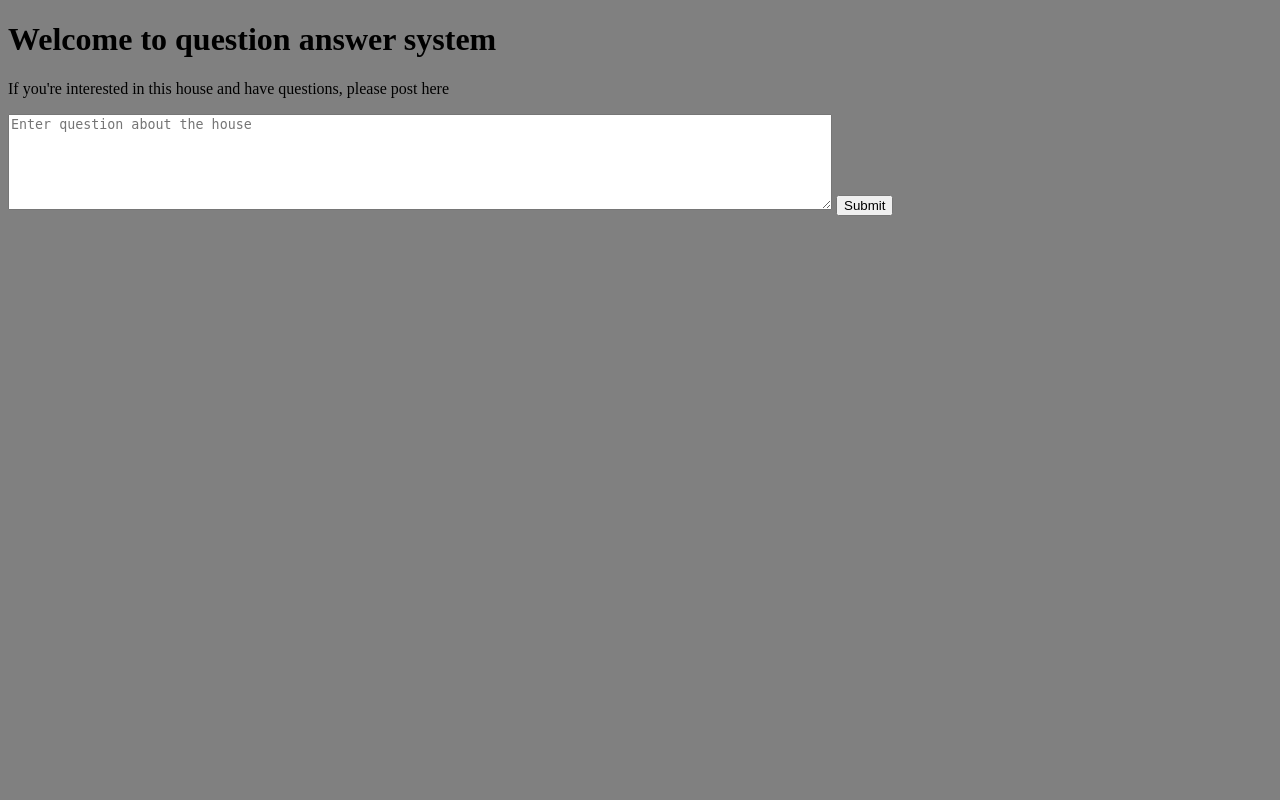
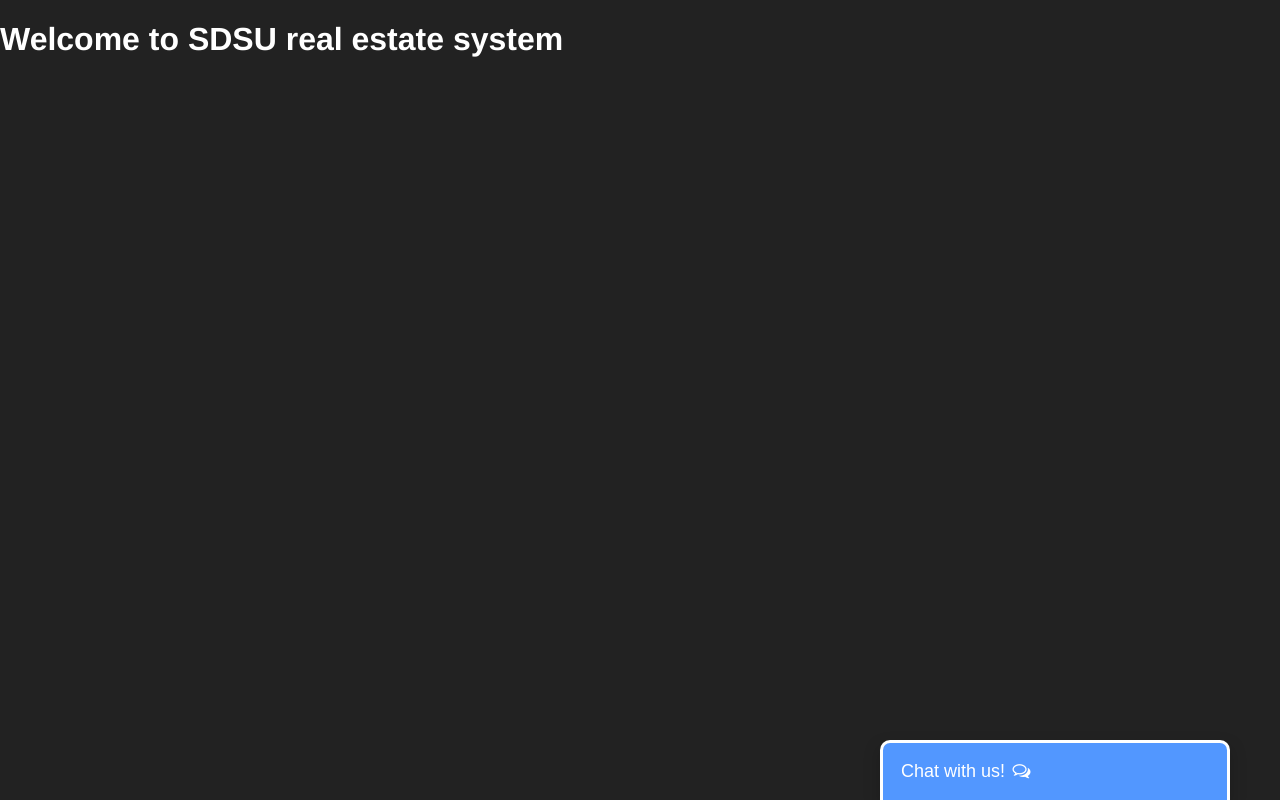
Before and after one commit to vanand96/NLPQuestionAnswerSystem, a Django app: template templates/housing.html in a window 1280 px wide. Run offline with Django 3.2, Linux system fonts and the light colour scheme; the template is opened without the code that fills it, so the values that code supplies are empty.

Commit message:
Implemented chat for the QA system

```diff
--- a/bert/urls.py
+++ b/bert/urls.py
@@ -4,5 +4,6 @@
 urlpatterns = [
     path('', views.home, name='home'),
     path('answer', views.answer, name='answer'),
-    path('selected_house', views.selected_house, name='selected_house')
+    path('selected_house', views.selected_house, name='selected_house'),
+    path('get_answer', views.get_answer, name='get_answer')
 ]
--- /dev/null
+++ b/static/css/chat.css
@@ -0,0 +1,172 @@
+.chat-bar-collapsible {
+    position: fixed;
+    bottom: 0;
+    right: 50px;
+    box-shadow: 0 8px 16px 0 rgba(0, 0, 0, 0.2);
+}
+
+.collapsible {
+    background-color: rgb(82, 151, 255);
+    color: white;
+    cursor: pointer;
+    padding: 18px;
+    width: 350px;
+    text-align: left;
+    outline: none;
+    font-size: 18px;
+    border-radius: 10px 10px 0px 0px;
+    border: 3px solid white;
+    border-bottom: none;
+}
+
+.content {
+    max-height: 0;
+    overflow: hidden;
+    transition: max-height 0.2s ease-out;
+    background-color: #f1f1f1;
+}
+
+.full-chat-block {
+    width: 350px;
+    background: white;
+    text-align: center;
+    overflow: auto;
+    scrollbar-width: none;
+    height: max-content;
+    transition: max-height 0.2s ease-out;
+}
+
+.outer-container {
+    min-height: 500px;
+    bottom: 0%;
+    position: relative;
+}
+
+.chat-container {
+    max-height: 500px;
+    width: 100%;
+    position: absolute;
+    bottom: 0;
+    left: 0;
+    scroll-behavior: smooth;
+    hyphens: auto;
+}
+
+.chat-container::-webkit-scrollbar {
+    display: none;
+}
+
+.chat-bar-input-block {
+    display: flex;
+    float: left;
+    box-sizing: border-box;
+    justify-content: space-between;
+    width: 100%;
+    align-items: center;
+    background-color: rgb(235, 235, 235);
+    border-radius: 10px 10px 0px 0px;
+    padding: 10px 0px 10px 10px;
+}
+
+.chat-bar-icons {
+    display: flex;
+    justify-content: space-evenly;
+    box-sizing: border-box;
+    width: 25%;
+    float: right;
+    font-size: 20px;
+}
+
+#chat-icon:hover {
+    opacity: .7;
+}
+
+/* Chat bubbles */
+
+#userInput {
+    width: 75%;
+}
+
+.input-box {
+    float: left;
+    border: none;
+    box-sizing: border-box;
+    width: 100%;
+    border-radius: 10px;
+    padding: 10px;
+    font-size: 16px;
+    color: #000;
+    background-color: white;
+    outline: none
+}
+
+.userText {
+    color: white;
+    font-family: Helvetica;
+    font-size: 16px;
+    font-weight: normal;
+    text-align: right;
+    clear: both;
+}
+
+.userText span {
+    line-height: 1.5em;
+    display: inline-block;
+    background: #5ca6fa;
+    padding: 10px;
+    border-radius: 8px;
+    border-bottom-right-radius: 2px;
+    max-width: 80%;
+    margin-right: 10px;
+    animation: floatup .5s forwards
+}
+
+.botText {
+    color: #000;
+    font-family: Helvetica;
+    font-weight: normal;
+    font-size: 16px;
+    text-align: left;
+}
+
+.botText span {
+    line-height: 1.5em;
+    display: inline-block;
+    background: #e0e0e0;
+    padding: 10px;
+    border-radius: 8px;
+    border-bottom-left-radius: 2px;
+    max-width: 80%;
+    margin-left: 10px;
+    animation: floatup .5s forwards
+}
+
+@keyframes floatup {
+    from {
+        transform: translateY(14px);
+        opacity: .0;
+    }
+    to {
+        transform: translateY(0px);
+        opacity: 1;
+    }
+}
+
+@media screen and (max-width:600px) {
+    .full-chat-block {
+        width: 100%;
+        border-radius: 0px;
+    }
+    .chat-bar-collapsible {
+        position: fixed;
+        bottom: 0;
+        right: 0;
+        width: 100%;
+    }
+    .collapsible {
+        width: 100%;
+        border: 0px;
+        border-top: 3px solid white;
+        border-radius: 0px;
+    }
+}
--- /dev/null
+++ b/static/css/home.css
@@ -0,0 +1,9 @@
+html {
+    scroll-behavior: smooth;
+    font-family: Helvetica, sans-serif, Arial;
+}
+
+body {
+    margin: 0 auto;
+    background-color: #222;
+}
--- /dev/null
+++ b/static/scripts/chat.js
@@ -0,0 +1,113 @@
+// Collapsible
+var coll = document.getElementsByClassName("collapsible");
+
+for (let i = 0; i < coll.length; i++) {
+    coll[i].addEventListener("click", function () {
+        this.classList.toggle("active");
+
+        var content = this.nextElementSibling;
+
+        if (content.style.maxHeight) {
+            content.style.maxHeight = null;
+        } else {
+            content.style.maxHeight = content.scrollHeight + "px";
+        }
+
+    });
+}
+
+function getTime() {
+    let today = new Date();
+    hours = today.getHours();
+    minutes = today.getMinutes();
+
+    if (hours < 10) {
+        hours = "0" + hours;
+    }
+
+    if (minutes < 10) {
+        minutes = "0" + minutes;
+    }
+
+    let time = hours + ":" + minutes;
+    return time;
+}
+
+// Gets the first message
+function firstBotMessage() {
+    let firstMessage = "How's it going?"
+    document.getElementById("botStarterMessage").innerHTML = '<p class="botText"><span>' + firstMessage + '</span></p>';
+
+    let time = getTime();
+
+    $("#chat-timestamp").append(time);
+    document.getElementById("userInput").scrollIntoView(false);
+}
+
+firstBotMessage();
+
+// Retrieves the response
+function getHardResponse(userText) {
+    getBotResponse(userText).then(
+        (answer) => {
+            let botHtml = '<p class="botText"><span>' + answer + '</span></p>';
+            $("#chatbox").append(botHtml);
+
+            document.getElementById("chat-bar-bottom").scrollIntoView(true);
+        },
+        (error) => {
+            let botHtml = '<p class="botText"><span>' + error + '</span></p>';
+            $("#chatbox").append(botHtml);
+
+            document.getElementById("chat-bar-bottom").scrollIntoView(true);
+        }
+    )}
+
+//Gets the text text from the input box and processes it
+function getResponse() {
+    let userText = $("#textInput").val();
+
+    if (userText == "") {
+        userText = "Welcome to sdsu real estate chatbot!";
+    }
+
+    let userHtml = '<p class="userText"><span>' + userText + '</span></p>';
+
+    $("#textInput").val("");
+    $("#chatbox").append(userHtml);
+    document.getElementById("chat-bar-bottom").scrollIntoView(true);
+
+    setTimeout(() => {
+        getHardResponse(userText);
+    }, 1000)
+
+}
+
+// Handles sending text via button clicks
+function buttonSendText(sampleText) {
+    let userHtml = '<p class="userText"><span>' + sampleText + '</span></p>';
+
+    $("#textInput").val("");
+    $("#chatbox").append(userHtml);
+    document.getElementById("chat-bar-bottom").scrollIntoView(true);
+
+    //Uncomment this if you want the bot to respond to this buttonSendText event
+    // setTimeout(() => {
+    //     getHardResponse(sampleText);
+    // }, 1000)
+}
+
+function sendButton() {
+    getResponse();
+}
+
+function heartButton() {
+    buttonSendText("Heart clicked!")
+}
+
+// Press enter to send a message
+$("#textInput").keypress(function (e) {
+    if (e.which == 13) {
+        getResponse();
+    }
+});
--- /dev/null
+++ b/static/scripts/responses.js
@@ -0,0 +1,17 @@
+function getBotResponse(input) {
+    return new Promise(function (resolve, reject) {
+    $.ajax({
+        url: "/get_answer",
+        data : { question: input},
+        success : function(answer) {
+            $("#request-access").hide();
+            console.log("requested access complete");
+            console.log(answer)
+            resolve(answer)
+        },
+        error : function() {
+            reject('Sorry! Please try again');
+        }
+    })
+})
+}
--- a/templates/base.html
+++ b/templates/base.html
@@ -6,7 +6,7 @@
         <meta http-equiv="X-UA-Compatible" content="ie=edge">
         <title>Question Answering System</title>
     </head>
-    <body bgcolor="grey">
+    <body bgcolor="white">
         {% block content %}
         {% endblock %}
 
--- a/templates/housing.html
+++ b/templates/housing.html
@@ -2,13 +2,68 @@
 {% load static %}
 {% block content %}
 
-<h1>Welcome to question answer system</h1>
+<head>
+    <meta charset="UTF-8">
+    <meta http-equiv="X-UA-Compatible" content="IE=edge">
+    <meta name="viewport" content="width=device-width, initial-scale=1.0">
+    <title>Chat Bot</title>
+
+    <link rel="stylesheet" href="static/css/chat.css">
+    <link rel="stylesheet" href="static/css/home.css">
+    <link rel="stylesheet" href="https://cdnjs.cloudflare.com/ajax/libs/font-awesome/4.7.0/css/font-awesome.min.css">
+</head>
+<body>
+    <h1 style="color: #fff;">Welcome to SDSU real estate system</h1>
     {% for row in data.itertuples %}
             <img src="{% static 'house.jpg'%}" alt="{House}" width="200" height="200">
+            <h2 style="color: #fff;">{{row.address}}</h2>
     {% endfor %}
- <form action="answer">
-     <p>If you're interested in this house and have questions, please post here</p>
-    <textarea name="question" placeholder="Enter question about the house" cols="100" rows="6"></textarea>
-    <input type="submit">
-</form>
+    <!-- CHAT BAR BLOCK -->
+    <div class="chat-bar-collapsible">
+        <button id="chat-button" type="button" class="collapsible">Chat with us!
+            <i id="chat-icon" style="color: #fff;" class="fa fa-fw fa-comments-o"></i>
+        </button>
+
+        <div class="content">
+            <div class="full-chat-block">
+                <!-- Message Container -->
+                <div class="outer-container">
+                    <div class="chat-container">
+                        <!-- Messages -->
+                        <div id="chatbox">
+                            <h5 id="chat-timestamp"></h5>
+                            <p id="botStarterMessage" class="botText"><span>Loading...</span></p>
+                        </div>
+
+                        <!-- User input box -->
+                        <div class="chat-bar-input-block">
+                            <div id="userInput">
+                                <input id="textInput" class="input-box" type="text" name="msg"
+                                    placeholder="Tap 'Enter' to send a message">
+                                <p></p>
+                            </div>
+
+                            <div class="chat-bar-icons">
+                                <i id="chat-icon" style="color: crimson;" class="fa fa-fw fa-heart"
+                                    onclick="heartButton()"></i>
+                                <i id="chat-icon" style="color: #333;" class="fa fa-fw fa-send"
+                                    onclick="sendButton()"></i>
+                            </div>
+                        </div>
+
+                        <div id="chat-bar-bottom">
+                            <p></p>
+                        </div>
+
+                    </div>
+                </div>
+
+            </div>
+        </div>
+
+    </div>
+</body>
+<script src="https://ajax.googleapis.com/ajax/libs/jquery/3.4.1/jquery.min.js"></script>
+<script src="static/scripts/responses.js"></script>
+<script src="static/scripts/chat.js"></script>
  {% endblock %}
```
Also changed, not shown: bert/views.py (+15 -4 lines), templates/home.html (+1 -12 lines).
